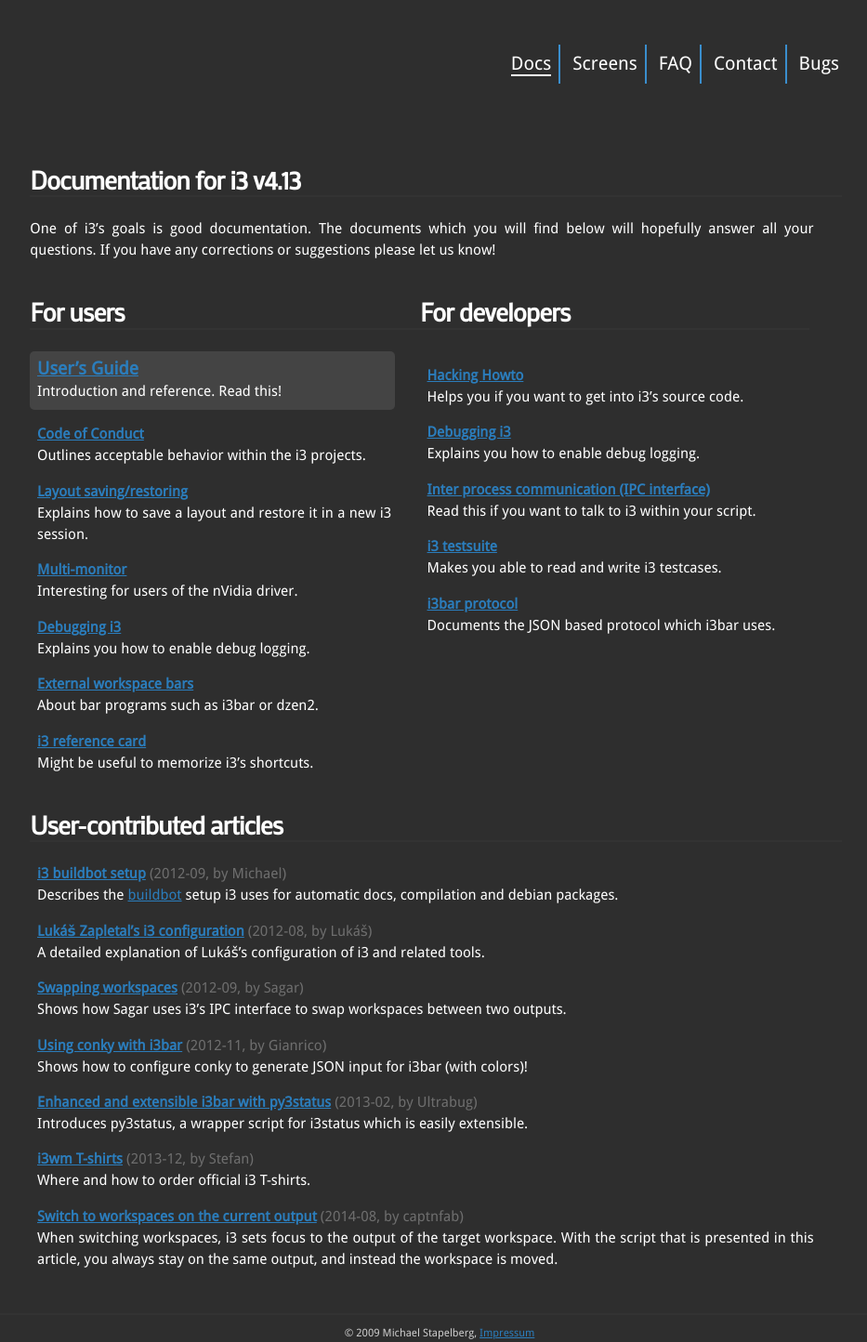
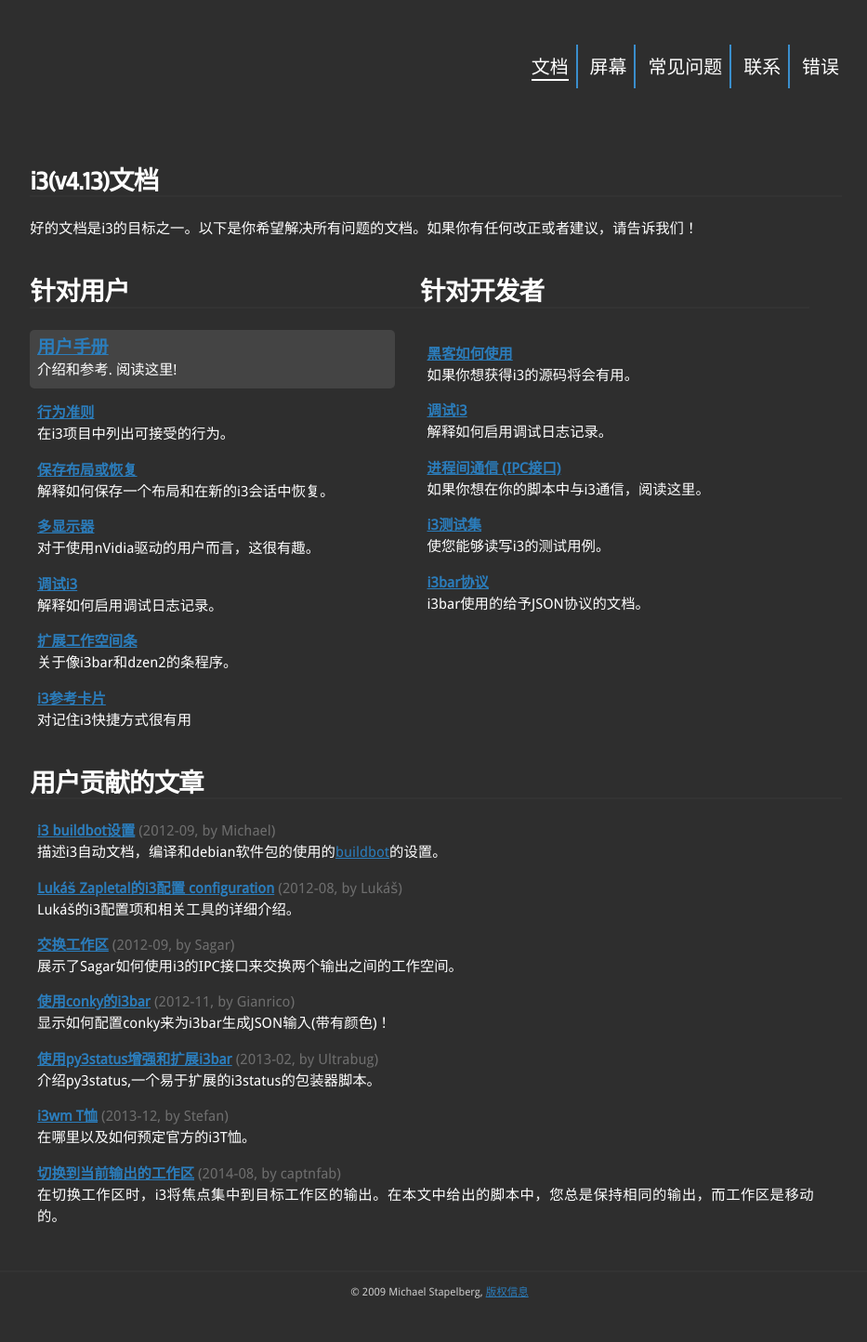
Before and after one commit to LicwStack/i3wm.org, a plain HTML site: page docs/index.html in a window 1280 px wide. Shown: the whole page at 93% size, without its empty margins (167-1100 px from the left). After the commit the page ends 1405 px from the top, so only its background shows below. Drawn offline with Linux system fonts and the light colour scheme.

Commit message:
upload 2017/6/17 13:07

```diff
--- a/docs/index.html
+++ b/docs/index.html
@@ -20,130 +20,127 @@
         </a>
         <ul id="nav">
 
-            <li><a style="border-bottom: 2px solid #fff" href="/docs/">Docs</a></li>
+            <li><a style="border-bottom: 2px solid #fff" href="/docs/">文档</a></li>
 
 
 
-            <li><a href="/screenshots/">Screens</a></li>
+            <li><a href="/screenshots/">屏幕</a></li>
 
 
 
-            <li><a href="https://www.reddit.com/r/i3wm/">FAQ</a></li>
+            <li><a href="https://www.reddit.com/r/i3wm/">常见问题</a></li>
 
 
 
-            <li><a href="/contact/">Contact</a></li>
+            <li><a href="/contact/">联系</a></li>
 
 
 
-            <li><a href="https://github.com/i3/i3/issues">Bugs</a></li>
+            <li><a href="https://github.com/i3/i3/issues">错误</a></li>
 
 
         </ul>
         <br style="clear: both">
         <div id="content">
-            <h2>Documentation for i3 v4.13</h2>
+            <h2>i3(v4.13)文档</h2>
 
             <p>
-                One of i3’s goals is good documentation. The documents which you will find below will hopefully answer all your questions. If you have any corrections or suggestions please let us know!
+                好的文档是i3的目标之一。以下是你希望解决所有问题的文档。如果你有任何改正或者建议，请告诉我们！
             </p>
 
             <div class="docs">
-                <h2>For users</h2>
+                <h2>针对用户</h2>
 
                 <p style="font-size: 100%; background-color: #444; border-radius: 5px; padding: 0.5em; width: 90%">
-                    <a href="/docs/userguide.html" style="font-size: 125%"><strong>User’s Guide</strong></a><br> Introduction and reference. Read this!
+                    <a href="/docs/userguide.html" style="font-size: 125%"><strong>用户手册</strong></a><br> 介绍和参考. 阅读这里!
                 </p>
 
                 <p>
-                    <a href="/conduct"><strong>Code of Conduct</strong></a><br> Outlines acceptable behavior within the i3 projects.
+                    <a href="/conduct"><strong>行为准则</strong></a><br> 在i3项目中列出可接受的行为。
                 </p>
 
                 <p>
-                    <a href="/docs/layout-saving.html"><strong>Layout saving/restoring</strong></a><br> Explains how to save a layout and restore it in a new i3 session.
+                    <a href="/docs/layout-saving.html"><strong>保存布局或恢复</strong></a><br> 解释如何保存一个布局和在新的i3会话中恢复。
                 </p>
 
 
                 <p>
-                    <a href="/docs/multi-monitor.html"><strong>Multi-monitor</strong></a><br> Interesting for users of the nVidia driver.
+                    <a href="/docs/multi-monitor.html"><strong>多显示器</strong></a><br> 对于使用nVidia驱动的用户而言，这很有趣。
                 </p>
 
                 <p>
-                    <a href="/docs/debugging.html"><strong>Debugging i3</strong></a><br> Explains you how to enable debug logging.
+                    <a href="/docs/debugging.html"><strong>调试i3</strong></a><br>解释如何启用调试日志记录。
                 </p>
 
                 <p>
-                    <a href="/docs/wsbar.html"><strong>External workspace bars</strong></a><br> About bar programs such as i3bar or dzen2.
+                    <a href="/docs/wsbar.html"><strong>扩展工作空间条</strong></a><br> 关于像i3bar和dzen2的条程序。
                 </p>
 
                 <p>
-                    <a href="/docs/refcard.html"><strong>i3 reference card</strong></a><br> Might be useful to memorize i3’s shortcuts.
+                    <a href="/docs/refcard.html"><strong>i3参考卡片</strong></a><br>对记住i3快捷方式很有用
                 </p>
             </div>
 
             <div class="docs">
-                <h2>For developers</h2>
+                <h2>针对开发者</h2>
 
                 <p style="padding-top: 1em">
-                    <a href="/docs/hacking-howto.html"><strong>Hacking Howto</strong></a><br> Helps you if you want to get into i3’s source code.
+                    <a href="/docs/hacking-howto.html"><strong>黑客如何使用</strong></a><br> 如果你想获得i3的源码将会有用。
                 </p>
 
                 <p>
-                    <a href="/docs/debugging.html"><strong>Debugging i3</strong></a><br> Explains you how to enable debug logging.
+                    <a href="/docs/debugging.html"><strong>调试i3</strong></a><br>解释如何启用调试日志记录。
                 </p>
 
                 <p>
-                    <a href="/docs/ipc.html"><strong>Inter process communication (IPC interface)</strong></a><br> Read this if you want to talk to i3 within your script.
+                    <a href="/docs/ipc.html"><strong>进程间通信 (IPC接口)</strong></a><br> 如果你想在你的脚本中与i3通信，阅读这里。
                 </p>
 
                 <p>
-                    <a href="/docs/testsuite.html"><strong>i3 testsuite</strong></a><br> Makes you able to read and write i3 testcases.
+                    <a href="/docs/testsuite.html"><strong>i3测试集</strong></a><br> 使您能够读写i3的测试用例。
                 </p>
 
                 <p>
-                    <a href="/docs/i3bar-protocol.html"><strong>i3bar protocol</strong></a><br> Documents the JSON based protocol which i3bar uses.
+                    <a href="/docs/i3bar-protocol.html"><strong>i3bar协议</strong></a><br>i3bar使用的给予JSON协议的文档。
                 </p>
 
             </div>
 
             <br style="clear: both">
 
-            <h2>User-contributed articles</h2>
+            <h2>用户贡献的文章</h2>
 
             <div class="ugdocs">
 
                 <p>
-                    <a href="/docs/buildbot.html"><strong>i3 buildbot setup</strong></a> <span class="author">(2012-09, by Michael)</span><br> Describes the <a href="http://www.buildbot.net/">buildbot</a> setup i3 uses for automatic docs, compilation and debian packages.
+                    <a href="/docs/buildbot.html"><strong>i3 buildbot设置</strong></a> <span class="author">(2012-09, by Michael)</span><br>描述i3自动文档，编译和debian软件包的使用的<a href="http://www.buildbot.net/">buildbot</a>的设置。
                 </p>
 
                 <p>
-                    <a href="/docs/user-contributed/lzap-config.html"><strong>Lukáš Zapletal’s i3
-configuration</strong></a> <span class="author">(2012-08, by Lukáš)</span><br> A detailed explanation of Lukáš’s configuration of i3 and related tools.
+                    <a href="/docs/user-contributed/lzap-config.html"><strong>Lukáš Zapletal的i3配置
+configuration</strong></a> <span class="author">(2012-08, by Lukáš)</span><br> Lukáš的i3配置项和相关工具的详细介绍。
                 </p>
 
                 <p>
-                    <a href="/docs/user-contributed/swapping-workspaces.html"><strong>Swapping
-workspaces</strong></a> <span class="author">(2012-09, by Sagar)</span><br> Shows how Sagar uses i3’s IPC interface to swap workspaces between two outputs.
+                    <a href="/docs/user-contributed/swapping-workspaces.html"><strong>交换工作区</strong></a> <span class="author">(2012-09, by Sagar)</span><br> 展示了Sagar如何使用i3的IPC接口来交换两个输出之间的工作空间。
                 </p>
 
                 <p>
-                    <a href="/docs/user-contributed/conky-i3bar.html"><strong>Using conky with
-i3bar</strong></a> <span class="author">(2012-11, by Gianrico)</span><br> Shows how to configure conky to generate JSON input for i3bar (with colors)!
+                    <a href="/docs/user-contributed/conky-i3bar.html"><strong>使用conky的i3bar</strong></a> <span class="author">(2012-11, by Gianrico)</span><br> 显示如何配置conky来为i3bar生成JSON输入(带有颜色)！
                 </p>
 
                 <p>
-                    <a href="/docs/user-contributed/py3status.html"><strong>Enhanced and extensible
-i3bar with py3status</strong></a> <span class="author">(2013-02, by Ultrabug)</span><br> Introduces py3status, a wrapper script for i3status which is easily extensible.
+                    <a href="/docs/user-contributed/py3status.html"><strong>使用py3status增强和扩展i3bar</strong></a> <span class="author">(2013-02, by Ultrabug)</span><br> 介绍py3status,一个易于扩展的i3status的包装器脚本。
                 </p>
 
                 <p>
-                    <a href="/docs/tshirts.html"><strong>i3wm T-shirts</strong></a>
-                    <span class="author">(2013-12, by Stefan)</span><br> Where and how to order official i3 T-shirts.
+                    <a href="/docs/tshirts.html"><strong>i3wm T恤</strong></a>
+                    <span class="author">(2013-12, by Stefan)</span><br> 在哪里以及如何预定官方的i3T恤。
                 </p>
 
                 <p>
-                    <a href="/docs/user-contributed/workspace-current-output.html"><strong>Switch to workspaces on the current output</strong></a>
-                    <span class="author">(2014-08, by captnfab)</span><br> When switching workspaces, i3 sets focus to the output of the target workspace. With the script that is presented in this article, you always stay on the same output, and instead the workspace is moved.
+                    <a href="/docs/user-contributed/workspace-current-output.html"><strong>切换到当前输出的工作区</strong></a>
+                    <span class="author">(2014-08, by captnfab)</span><br> 在切换工作区时，i3将焦点集中到目标工作区的输出。在本文中给出的脚本中，您总是保持相同的输出，而工作区是移动的。
                 </p>
 
             </div>
@@ -153,7 +150,7 @@
     </div>
 
     <div id="footer" lang="de">
-        © 2009 Michael Stapelberg, <a href="/impress.html">Impressum</a>
+        © 2009 Michael Stapelberg, <a href="/impress.html">版权信息</a>
     </div>
 </body>
 </html>
```
Also changed, not shown: contact/index.html (+11 -14 lines), impress.html (+6 -14 lines), index.html (+7 -16 lines), screenshots/index.html (+23 -31 lines).
